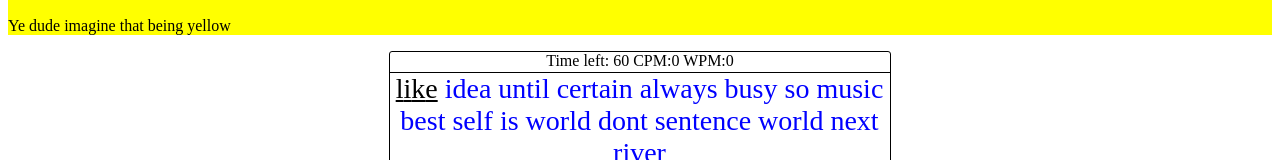
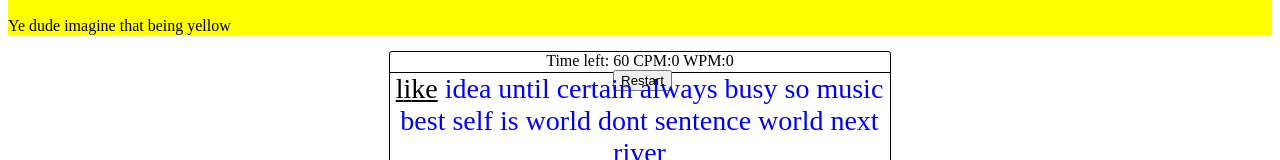
Before and after one commit to vycdev/king-typer, a React app in the folder packages/web/: page / in a window 1280 px wide. Shown: the part 161-321 px from the top of the page. Built offline with nearby package versions, Linux system fonts and the light colour scheme.

Commit message:
feat: Added a restart button.

```diff
--- a/packages/web/src/components/typingBox/typingBox.tsx
+++ b/packages/web/src/components/typingBox/typingBox.tsx
@@ -192,6 +192,7 @@ export const Box = () => {
     const [time, setTime] = useState(60)
     const [cpm, setCpm] = useState(0)
     const [wpm, setWpm] = useState(0)
+    // const [showButton, setButton] = useState("none")
 
     if (time === 0) {
         setCpmWpm(cpm, wpm)
@@ -210,6 +211,16 @@ export const Box = () => {
                   )
               ]
     }
+    const resetEverything = () => {
+        string = "" /// I hate mutating stuff
+        increment = 0
+        color = "green"
+        stringFullyBackspaced = false
+        charTyped = 0
+        correctedCharTyped = 0
+        CPM = 0
+        WPM = 0
+    }
 
     useEffect(() => {
         setTimeout(
@@ -221,6 +232,7 @@ export const Box = () => {
         )
         setTimeout(() => setCpm(calculateCpmWpm()[0]), 1000)
         setTimeout(() => setWpm(calculateCpmWpm()[1]), 1000)
+        // setButton(time === 0 ? "inline-block" : "inline-block")
     })
 
     return (
@@ -242,6 +254,26 @@ export const Box = () => {
                     {"   "}
                     {"WPM:"}
                     {wpm}
+                    <div
+                        style={{
+                            // display: showButton,
+                            paddingLeft: "5px"
+                        }}
+                    >
+                        <button
+                            onClick={() => {
+                                resetEverything()
+                                setTime(60)
+                                setCpm(0)
+                                setWpm(0)
+                                updateText(
+                                    buildTextComponentsArray(getText(), color)
+                                )
+                            }}
+                        >
+                            {"Restart"}
+                        </button>
+                    </div>
                 </Top>
                 <Text>{text}</Text>
                 <Input></Input>
```
